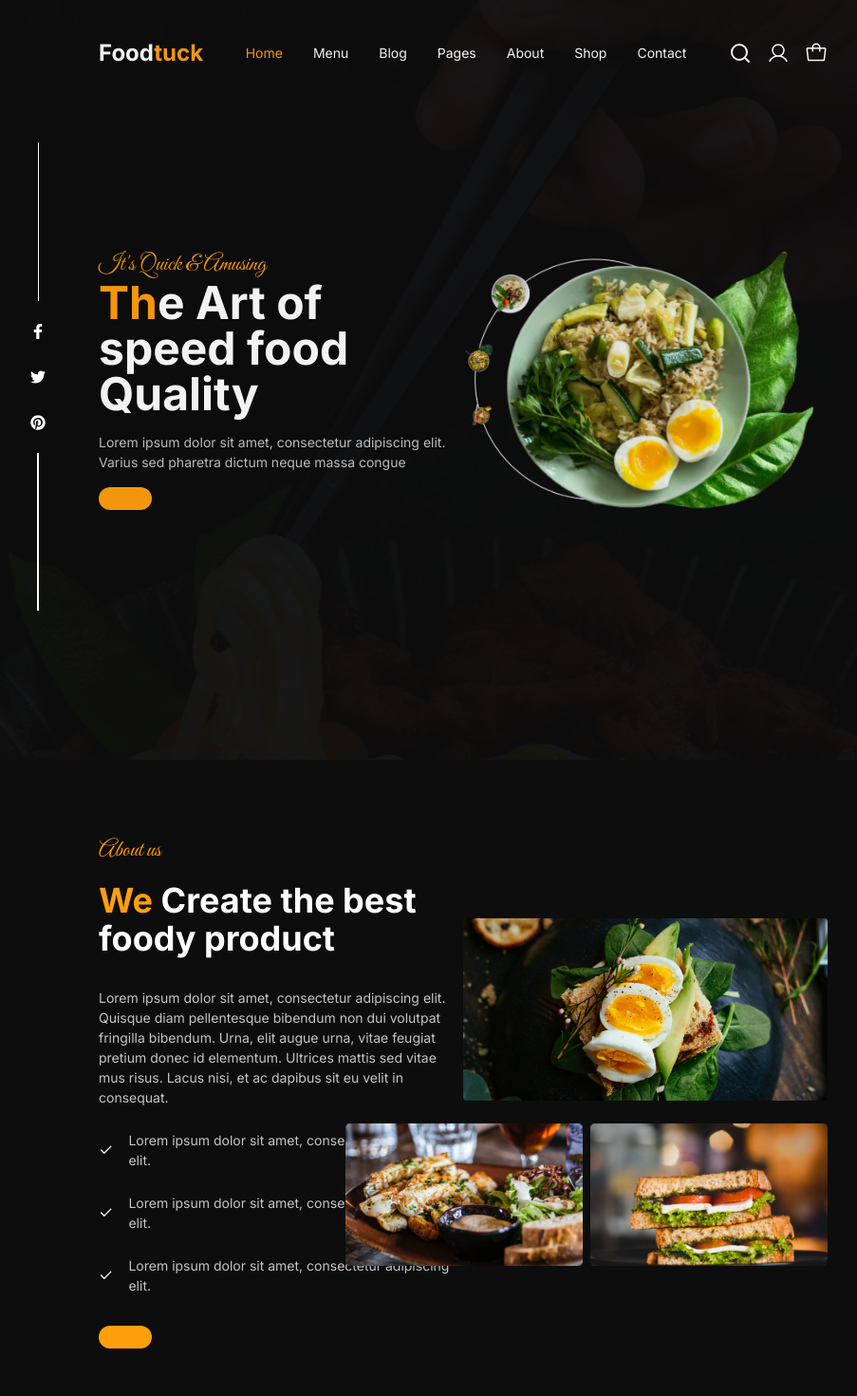
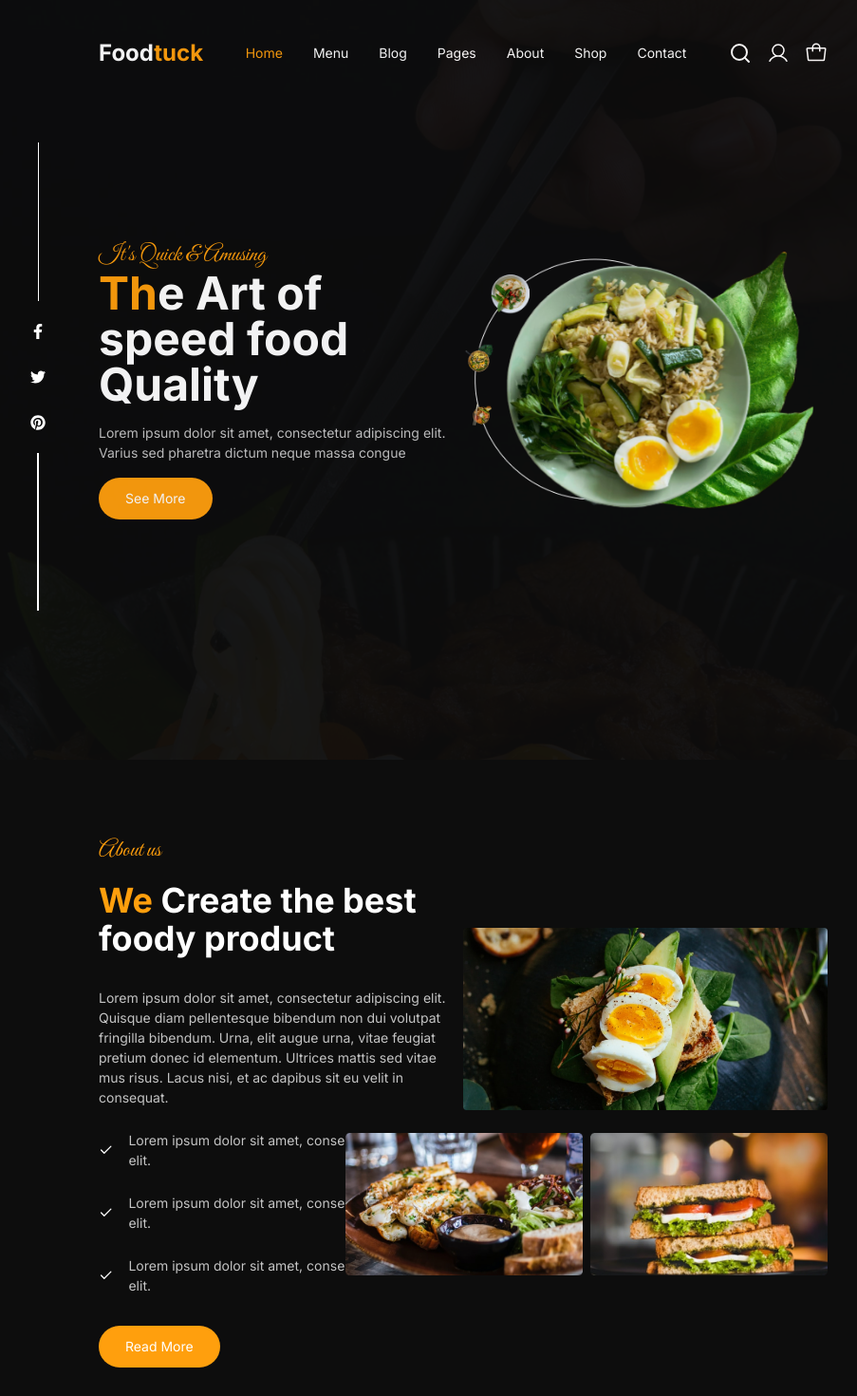
Before and after one commit to Muhammad-Hassann/hackathon-project, a Next.js app: page / in a window 1280 px wide. Shown: the top 1470 px of the page at 95% size, without its empty margins (152-1055 px from the left). Built offline with nearby package versions, Linux system fonts and the light colour scheme.

Commit message:
First commit

```diff
--- a/src/components/home/About.tsx
+++ b/src/components/home/About.tsx
@@ -21,7 +21,7 @@ const About = () => {
         </p>
       </div>
     ))}
-    <Button  className="mt-4" />
+    <Button children='Read More'  className="mt-4" />
   </div>
 
   {/* Right section */}
--- a/src/components/home/Hero.tsx
+++ b/src/components/home/Hero.tsx
@@ -35,7 +35,7 @@ const Hero = () => {
     <p className="mt-4">
       Lorem ipsum dolor sit amet, consectetur adipiscing elit. Varius sed pharetra dictum neque massa congue
     </p>
-    <Button  className="mt-4" />
+    <Button children="See More" className="mt-4" />
   </div>
 
   {/* Right section */}
```
